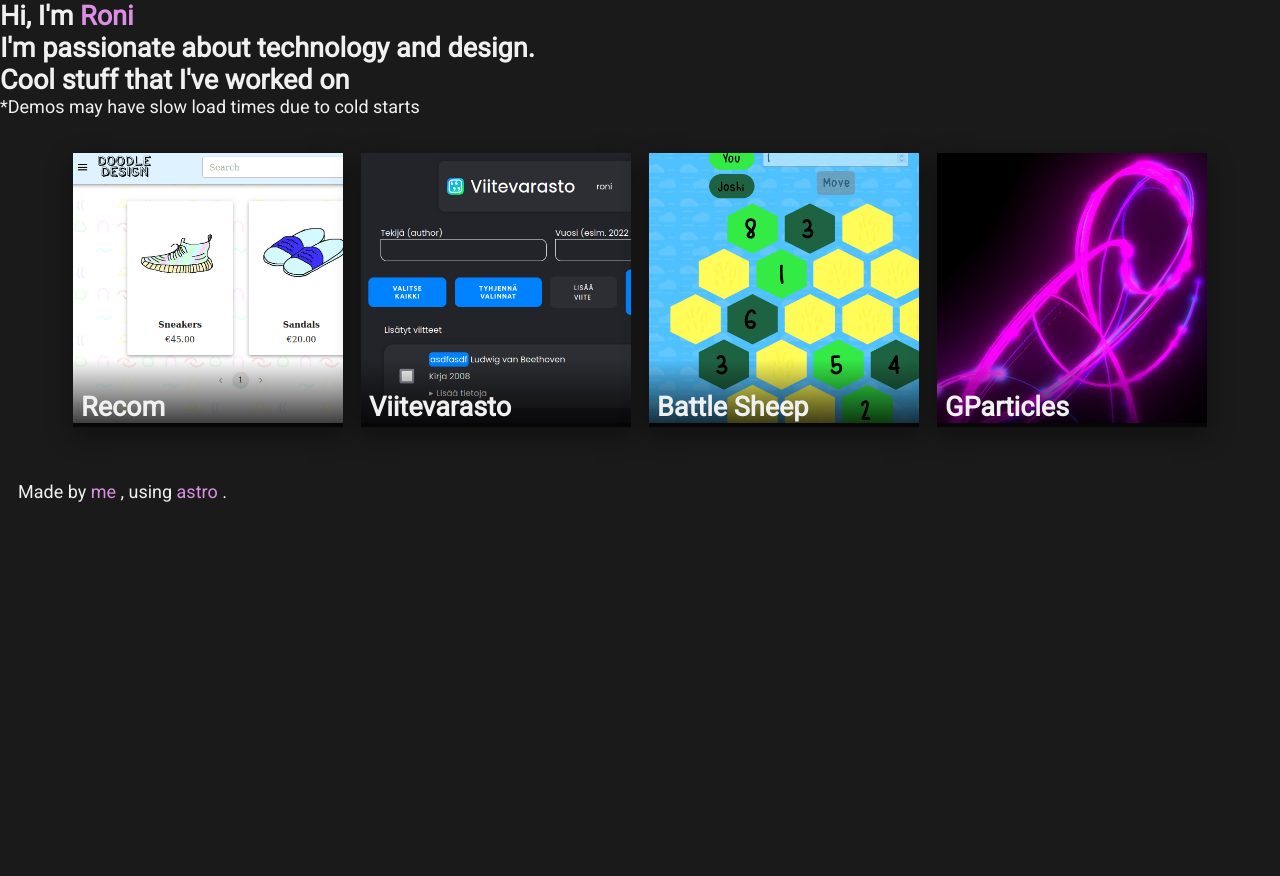
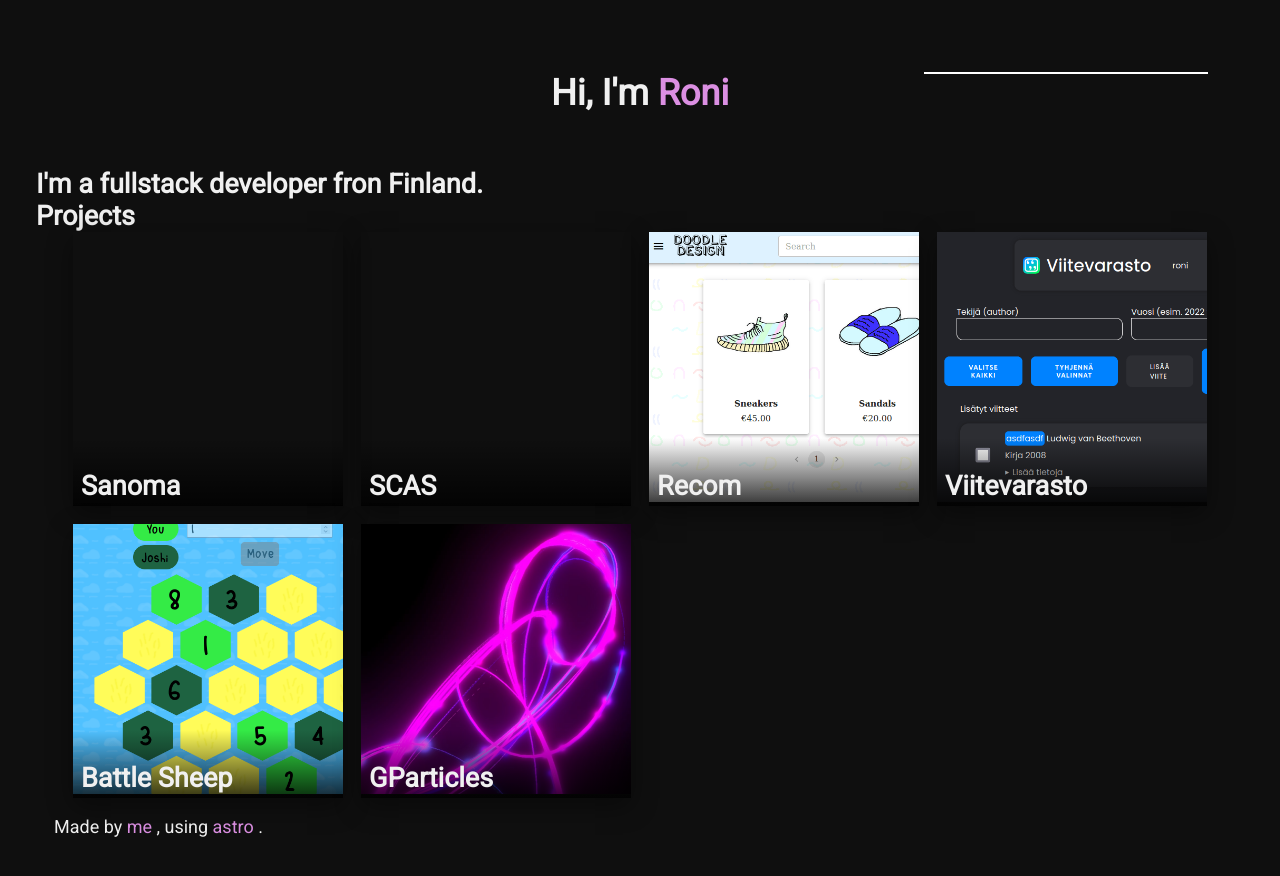
Before and after one commit to ronituohino/website, an Astro site: page / in a window 1280 px wide. Before the commit the page ends 800 px from the top, so only its background shows below. Built offline with nearby package versions, Linux system fonts and the light colour scheme; Astro itself is replaced by a stand-in of ours.

Commit message:
Continue working on styling ideas

```diff
--- a/src/components/ProjectCard.astro
+++ b/src/components/ProjectCard.astro
@@ -6,7 +6,7 @@ import type { ImageMetadata } from "astro";
 type Props = {
   title: string;
   href: string;
-  img: ImageMetadata;
+  img?: ImageMetadata;
 };
 const { title, href, img } = Astro.props;
 ---
@@ -14,7 +14,7 @@ const { title, href, img } = Astro.props;
 <li class="project">
   <Link href={href} target="_self" class="link">
     <figure>
-      <Image alt="" src={img} class="image" />
+      {img && <Image alt="" src={img} class="image" />}
       <div class="gradient"></div>
       <figcaption class="title">{title}</figcaption>
     </figure>
--- a/src/layouts/Layout.astro
+++ b/src/layouts/Layout.astro
@@ -46,7 +46,7 @@ const { title, description } = Astro.props;
   :root {
     /* Colors */
     --white: #f0f0f0;
-    --black: #1a1a1a;
+    --black: #0f0f0f;
     --bg-color: var(--black);
 
     --text-color: var(--white);
@@ -87,6 +87,7 @@ const { title, description } = Astro.props;
   :root,
   body {
     overflow-x: hidden;
+    padding: 1rem;
   }
   /* Disable Safari overscroll */
   html,
--- a/src/pages/index.astro
+++ b/src/pages/index.astro
@@ -13,10 +13,7 @@ import recom from "@pages/projects/recom/recom.png";
 import viitevarasto from "@pages/projects/viitevarasto/viitevarasto.png";
 ---
 
-<Layout
-  title="Roni Tuohino"
-  description="Hey, need a web developer? Check me out, or not ¯\_(ツ)_/¯"
->
+<Layout title="Roni Tuohino" description="Hey, need a website? Hit me up!">
   <section>
     <header>
       <h1>
@@ -24,7 +21,7 @@ import viitevarasto from "@pages/projects/viitevarasto/viitevarasto.png";
         <Link href="https://github.com/ronituohino" class="roni">Roni</Link>
       </h1>
 
-      <h2>I'm passionate about technology and design.</h2>
+      <h2>I'm a fullstack developer fron Finland.</h2>
     </header>
 
     <div class="links">
@@ -55,9 +52,10 @@ import viitevarasto from "@pages/projects/viitevarasto/viitevarasto.png";
   </section>
 
   <section>
-    <h2>Cool stuff that I've worked on</h2>
-    <span>*Demos may have slow load times due to cold starts</span>
+    <h2>Projects</h2>
     <ul class="projects">
+      <ProjectCard title="Sanoma" href="/projects/sanoma" />
+      <ProjectCard title="SCAS" href="/projects/scas" />
       <ProjectCard title="Recom" href="/projects/recom" img={recom} />
       <ProjectCard
         title="Viitevarasto"
@@ -79,6 +77,22 @@ import viitevarasto from "@pages/projects/viitevarasto/viitevarasto.png";
 </Layout>
 
 <style>
+  h1 {
+    text-align: center;
+    font-size: 2rem;
+    margin: 2rem;
+    margin-bottom: 3rem;
+    position: relative;
+  }
+  h1::after {
+    content: "";
+    position: absolute;
+    left: 75%;
+    right: 0;
+    height: 2px;
+    background-color: white;
+  }
+
   .roni {
     background-color: var(--text-color);
     background-image: linear-gradient(135deg, #facaff, #05b1ff);
@@ -104,7 +118,6 @@ import viitevarasto from "@pages/projects/viitevarasto/viitevarasto.png";
     display: grid;
     justify-content: center;
     grid-template-columns: repeat(auto-fit, var(--project-card-width));
-    padding: 2rem;
     grid-gap: 1rem;
     flex-wrap: wrap;
   }
```
